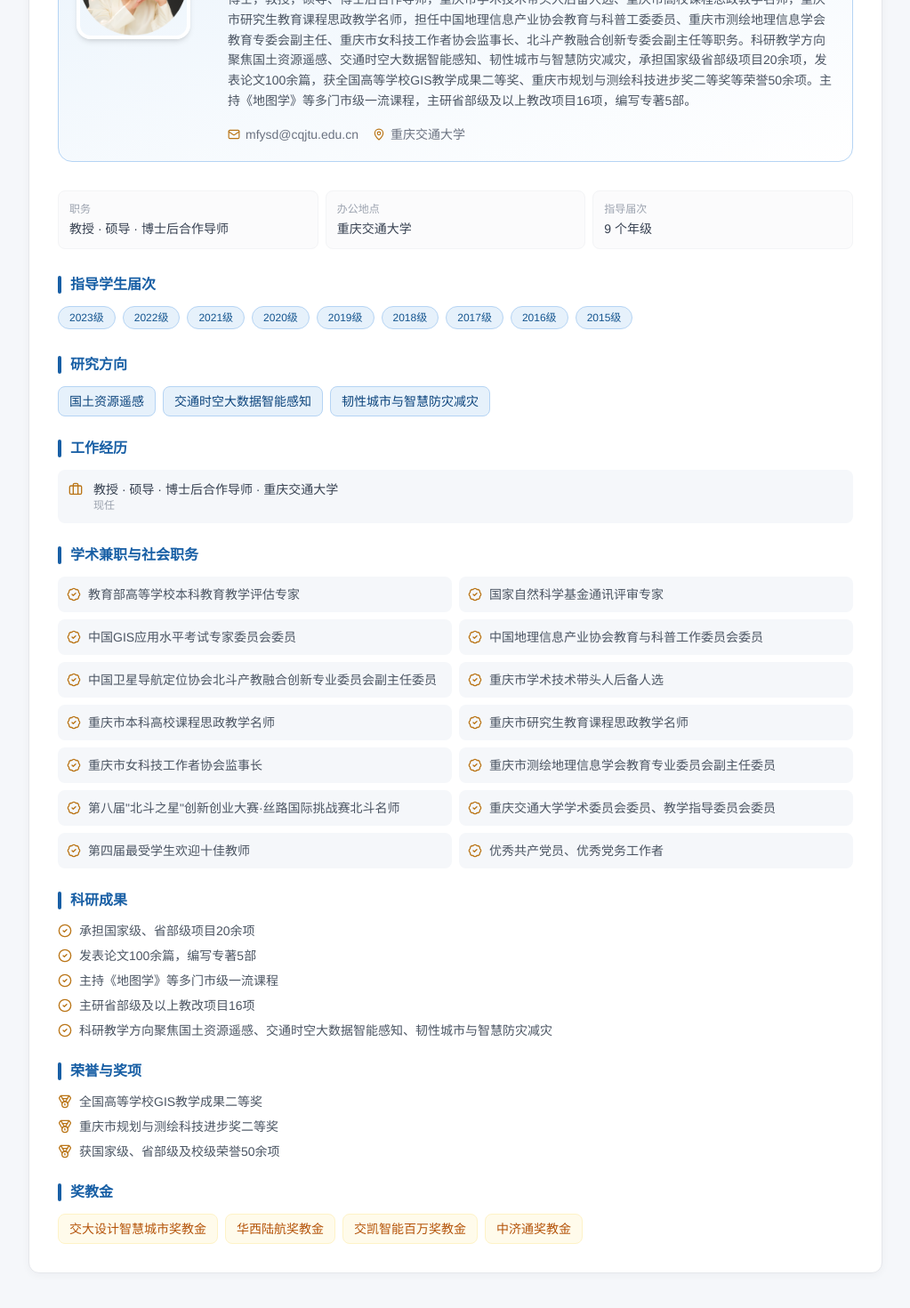
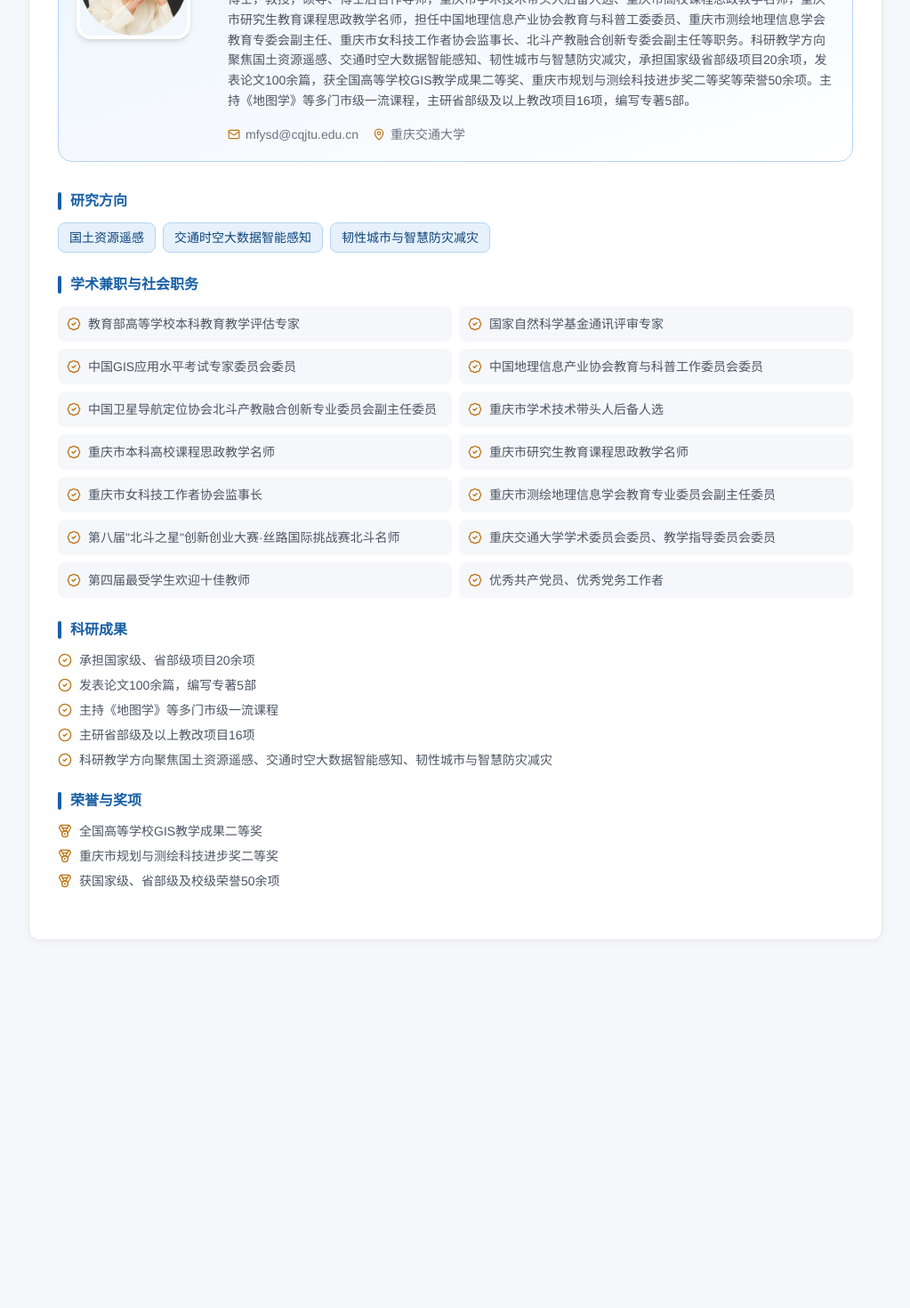
Before and after one commit to winnieHe7/mufengyun-roster, a React (Vite) app: page /about in a window 1280 px wide. Shown: the part 332-1802 px from the top of the page at 89% size, without its empty margins (128-1151 px from the left). After the commit the page ends 1429 px from the top, so only its background shows below. Built offline with nearby package versions, Linux system fonts and the light colour scheme; no server answers; the database is empty.

Commit message:
remove mentor profile summary sections

```diff
--- a/src/pages/AboutPage.jsx
+++ b/src/pages/AboutPage.jsx
@@ -1,8 +1,7 @@
 import { useEffect, useState } from 'react'
 import { useNavigate } from 'react-router-dom'
-import { ArrowLeft, Mail, MapPin, Briefcase, CheckCircle2, Medal, BadgeCheck } from 'lucide-react'
+import { ArrowLeft, Mail, MapPin, CheckCircle2, Medal, BadgeCheck } from 'lucide-react'
 import Header from '../components/Header.jsx'
-import { useAuth } from '../context/AuthContext.jsx'
 import { handleAvatarError } from '../utils/avatar.js'
 import { loadMentorInfo } from '../utils/mentorProfile.js'
 
@@ -11,8 +10,6 @@ import { loadMentorInfo } from '../utils/mentorProfile.js'
  */
 export default function AboutPage() {
   const navigate = useNavigate()
-  const { students } = useAuth()
-  const cohorts = [...new Set((students || []).map(student => student.enrollYear).filter(Boolean))].sort((a, b) => b - a)
   const [mentor, setMentor] = useState(null)
 
   useEffect(() => {
@@ -73,32 +70,6 @@ export default function AboutPage() {
               </div>
             </div>
 
-            <div className="mb-7 grid gap-2 sm:grid-cols-3">
-              <div className="rounded-lg border border-gray-100 bg-gray-50/70 p-3">
-                <p className="text-xs text-gray-400">职务</p>
-                <p className="mt-1 text-sm font-medium text-gray-700">{mentor.title}</p>
-              </div>
-              <div className="rounded-lg border border-gray-100 bg-gray-50/70 p-3">
-                <p className="text-xs text-gray-400">办公地点</p>
-                <p className="mt-1 text-sm font-medium text-gray-700">{mentor.contact.office}</p>
-              </div>
-              <div className="rounded-lg border border-gray-100 bg-gray-50/70 p-3">
-                <p className="text-xs text-gray-400">指导届次</p>
-                <p className="mt-1 text-sm font-medium text-gray-700">{cohorts.length ? cohorts.length + ' 个年级' : '持续更新中'}</p>
-              </div>
-            </div>
-
-            <div className="mb-7">
-              <h3 className="text-base font-semibold text-primary-500 section-title mb-3">指导学生届次</h3>
-              <div className="flex flex-wrap gap-2">
-                {(cohorts.length ? cohorts : ['历届校友']).map(year => (
-                  <span key={year} className="rounded-full border border-primary-100 bg-primary-50 px-3 py-1 text-xs text-primary-600">
-                    {year === '历届校友' ? year : year + '级'}
-                  </span>
-                ))}
-              </div>
-            </div>
-
             {/* 研究方向 */}
             <div className="mb-6">
               <h3 className="text-base font-semibold text-primary-500 section-title mb-3">研究方向</h3>
@@ -107,22 +78,6 @@ export default function AboutPage() {
                   <span key={i} className="rounded-lg border border-primary-100 bg-primary-50 px-3 py-1.5 text-sm text-primary-700">
                     {r}
                   </span>
-                ))}
-              </div>
-            </div>
-
-            {/* 工作经历 */}
-            <div className="mb-6">
-              <h3 className="text-base font-semibold text-primary-500 section-title mb-3">工作经历</h3>
-              <div className="space-y-3">
-                {mentor.experience.map((exp, i) => (
-                  <div key={i} className="flex items-start gap-3 p-3 bg-warm-100 rounded-lg">
-                    <Briefcase size={16} className="text-accent-400 mt-0.5 flex-shrink-0" />
-                    <div className="flex-1">
-                      <p className="text-sm font-medium text-gray-700">{exp.role} · {exp.org}</p>
-                      <p className="text-xs text-gray-400">{exp.period}</p>
-                    </div>
-                  </div>
                 ))}
               </div>
             </div>
@@ -166,18 +121,6 @@ export default function AboutPage() {
               </div>
             </div>
 
-            {/* 奖教金 */}
-            <div>
-              <h3 className="text-base font-semibold text-primary-500 section-title mb-3">奖教金</h3>
-              <div className="flex flex-wrap gap-2">
-                {mentor.awards.map((award, i) => (
-                  <span key={i} className="px-3 py-1.5 bg-amber-50 text-amber-700 text-sm rounded-lg border border-amber-100">
-                    {award}
-                  </span>
-                ))}
-              </div>
-            </div>
-
           </div>}
         </section>
 
```
